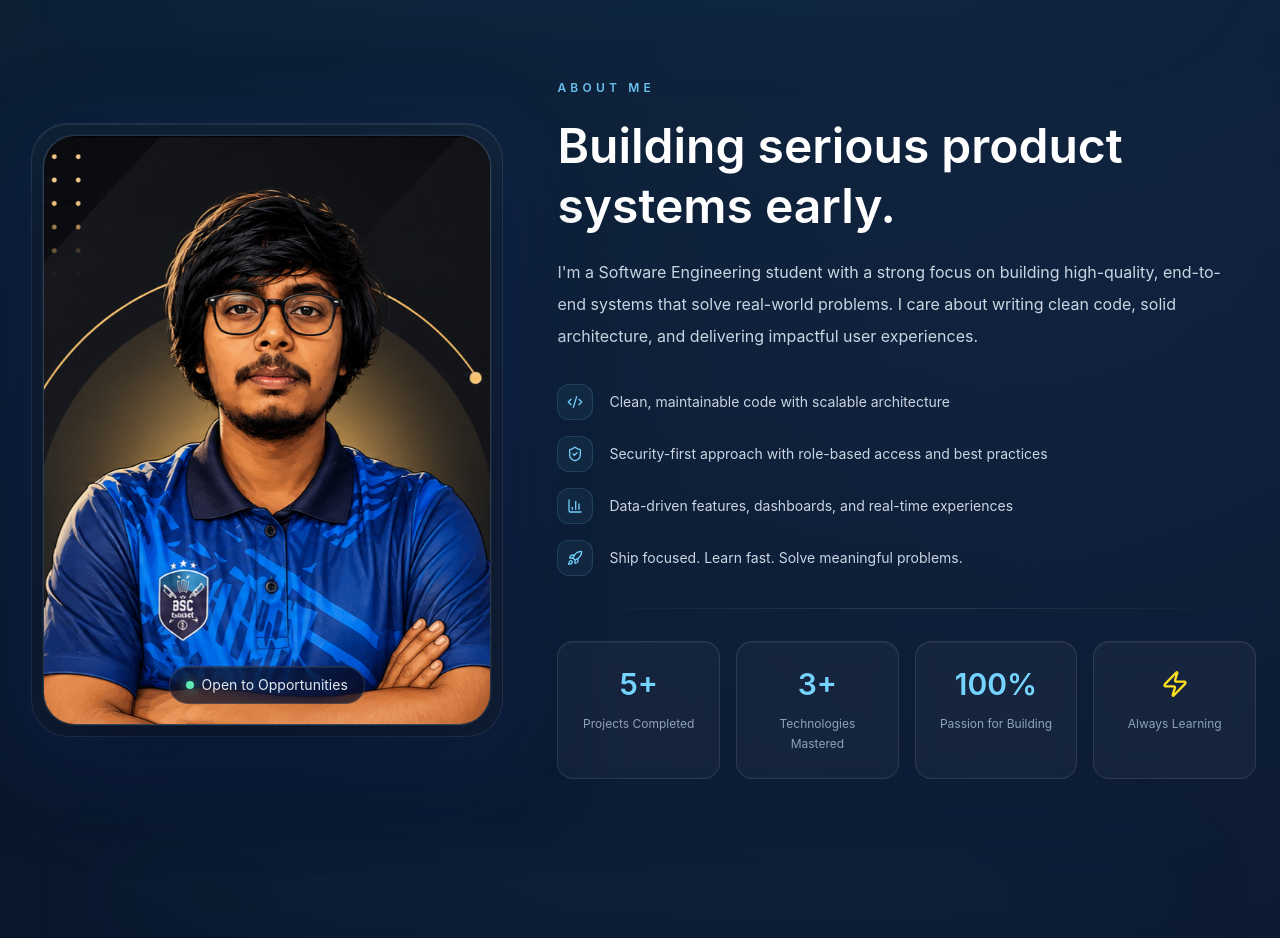
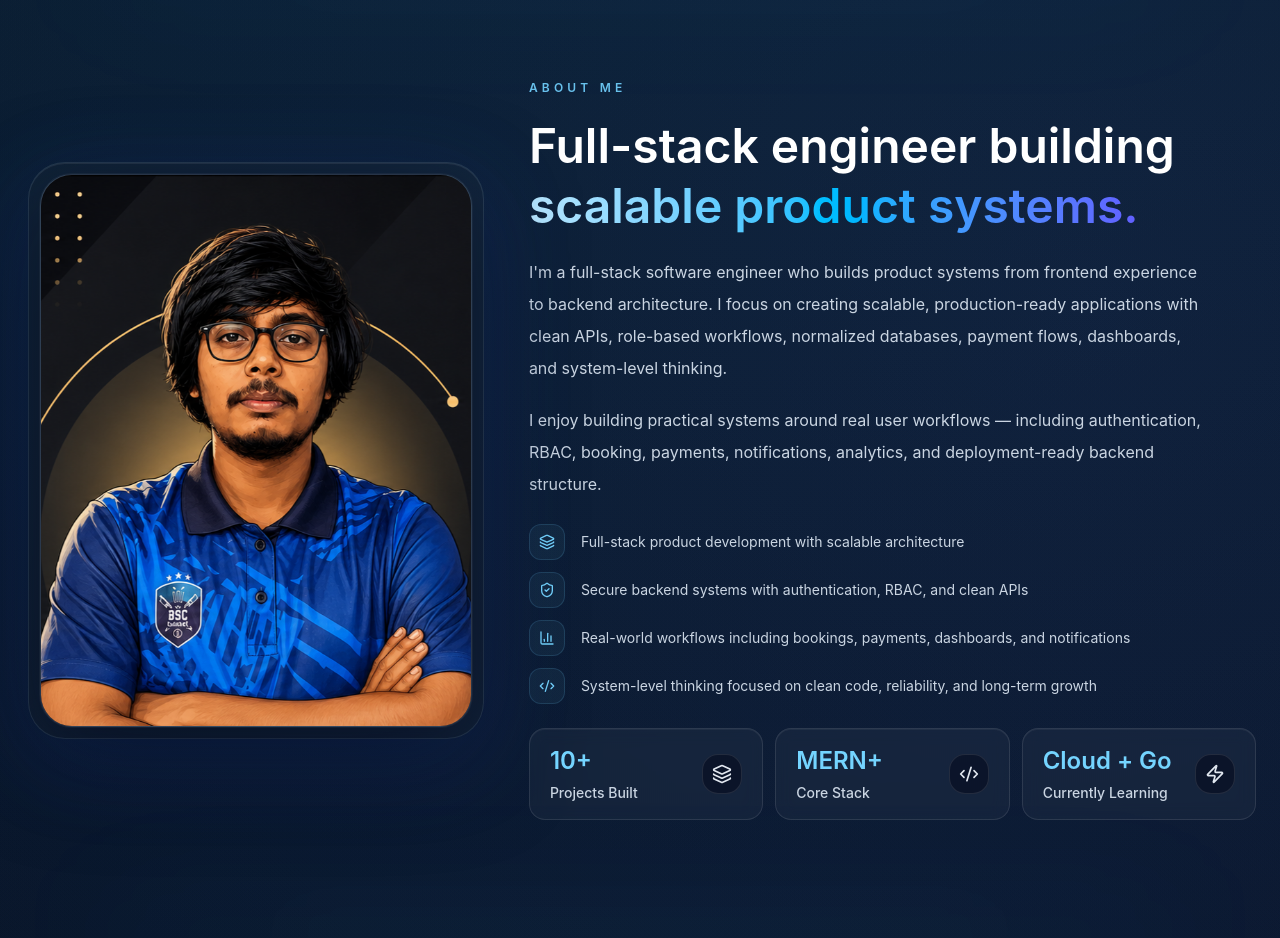
Before and after one commit to SamiunAuntor/Samiun-Alim-Auntor-Portfolio-Site, a Next.js app in the folder frontend/: page / in a window 1280 px wide. Shown: the part 1040-1978 px from the top of the page. Built offline with nearby package versions, Linux system fonts and the light colour scheme.

Commit message:
update: updated about me section

```diff
--- a/frontend/src/components/sections/About.tsx
+++ b/frontend/src/components/sections/About.tsx
@@ -1,44 +1,43 @@
 import Image from "next/image";
-import { BarChart3, Code2, Rocket, ShieldCheck, Zap } from "lucide-react";
+import { BarChart3, Code2, Layers, Rocket, ShieldCheck, Zap } from "lucide-react";
 import aboutPhoto from "@/assets/icon_1.png";
 import { Reveal } from "@/components/shared/Reveal";
 import { profile } from "@/data/site";
 
 const focusPoints = [
   {
-    text: "Clean, maintainable code with scalable architecture",
-    icon: Code2
+    text: "Full-stack product development with scalable architecture",
+    icon: Layers
   },
   {
-    text: "Security-first approach with role-based access and best practices",
+    text: "Secure backend systems with authentication, RBAC, and clean APIs",
     icon: ShieldCheck
   },
   {
-    text: "Data-driven features, dashboards, and real-time experiences",
+    text: "Real-world workflows including bookings, payments, dashboards, and notifications",
     icon: BarChart3
   },
   {
-    text: "Ship focused. Learn fast. Solve meaningful problems.",
-    icon: Rocket
+    text: "System-level thinking focused on clean code, reliability, and long-term growth",
+    icon: Code2
   }
 ] as const;
 
 const stats = [
   {
-    value: "5+",
-    label: "Projects Completed"
+    value: "10+",
+    label: "Projects Built",
+    icon: Layers
   },
   {
-    value: "3+",
-    label: "Technologies Mastered"
+    value: "MERN+",
+    label: "Core Stack",
+    icon: Code2
   },
   {
-    value: "100%",
-    label: "Passion for Building"
-  },
-  {
-    value: <Zap className="h-7 w-7 text-yellow-300" />,
-    label: "Always Learning"
+    value: "Cloud + Go",
+    label: "Currently Learning",
+    icon: Zap
   }
 ] as const;
 
@@ -46,9 +45,9 @@ export function About() {
   return (
     <section id="about" className="py-20 lg:py-24">
       <div className="mx-auto w-full max-w-7xl px-4 sm:px-6">
-        <div className="grid w-full gap-12 lg:grid-cols-[0.82fr_1.18fr] lg:items-center">
+        <div className="grid w-full gap-10 lg:grid-cols-[0.78fr_1.22fr] lg:items-center">
           <Reveal>
-            <div className="relative mx-auto aspect-[0.76] w-full max-w-[28rem]">
+            <div className="relative mx-auto aspect-[0.78] w-full max-w-[27rem]">
               <div className="absolute -inset-3 rounded-[2.3rem] border border-sky-200/12 bg-white/[0.025] shadow-[0_20px_90px_rgba(37,99,235,0.18),inset_0_1px_0_rgba(255,255,255,0.08)] backdrop-blur-xl" />
               <div className="relative h-full overflow-hidden rounded-[2rem] border border-sky-200/20 bg-[radial-gradient(circle_at_50%_18%,rgba(125,211,252,0.18),transparent_34%),linear-gradient(180deg,rgba(15,23,42,0.72),rgba(2,6,23,0.96))] shadow-[0_0_0_1px_rgba(255,255,255,0.04),0_30px_100px_rgba(2,6,23,0.5),inset_0_1px_0_rgba(255,255,255,0.12)]">
                 <div className="absolute inset-0 bg-[linear-gradient(120deg,rgba(255,255,255,0.16),transparent_24%,transparent_76%,rgba(125,211,252,0.12))]" />
@@ -60,34 +59,36 @@ export function About() {
                   sizes="(min-width: 1024px) 28rem, 90vw"
                   className="object-cover object-center"
                 />
-                <div className="absolute inset-x-0 bottom-0 flex justify-center pb-5">
-                  <div className="inline-flex items-center gap-2 rounded-full border border-white/12 bg-slate-950/60 px-4 py-2 text-sm text-slate-200 shadow-[inset_0_1px_0_rgba(255,255,255,0.08)] backdrop-blur-xl">
-                    <span className="h-2 w-2 rounded-full bg-emerald-300 shadow-[0_0_12px_rgba(110,231,183,0.8)]" />
-                    Open to Opportunities
-                  </div>
-                </div>
               </div>
             </div>
           </Reveal>
 
           <Reveal delay={0.1}>
-            <div className="space-y-8">
+            <div className="space-y-6">
               <div className="space-y-5">
                 <p className="text-xs font-semibold uppercase tracking-[0.35em] text-sky-300/90">
                   About Me
                 </p>
                 <h2 className="max-w-2xl text-3xl font-semibold leading-tight text-white sm:text-5xl">
-                  Building serious product systems early.
+                  Full-stack engineer building{" "}
+                  <span className="bg-gradient-to-r from-sky-200 via-sky-400 to-indigo-500 bg-clip-text text-transparent">
+                    scalable product systems.
+                  </span>
                 </h2>
                 <p className="max-w-2xl text-base leading-8 text-slate-300">
-                  I&apos;m a Software Engineering student with a strong focus on building
-                  high-quality, end-to-end systems that solve real-world problems. I care about
-                  writing clean code, solid architecture, and delivering impactful user
-                  experiences.
+                  I&apos;m a full-stack software engineer who builds product systems from frontend
+                  experience to backend architecture. I focus on creating scalable,
+                  production-ready applications with clean APIs, role-based workflows, normalized
+                  databases, payment flows, dashboards, and system-level thinking.
+                </p>
+                <p className="max-w-2xl text-base leading-8 text-slate-300">
+                  I enjoy building practical systems around real user workflows — including
+                  authentication, RBAC, booking, payments, notifications, analytics, and
+                  deployment-ready backend structure.
                 </p>
               </div>
 
-              <div className="grid gap-4">
+              <div className="grid gap-3">
                 {focusPoints.map((point) => {
                   const Icon = point.icon;
 
@@ -102,20 +103,27 @@ export function About() {
                 })}
               </div>
 
-              <div className="h-px w-full bg-gradient-to-r from-transparent via-white/12 to-transparent" />
+              <div className="grid gap-3 sm:grid-cols-3">
+                {stats.map((stat) => {
+                  const Icon = stat.icon;
 
-              <div className="grid gap-4 sm:grid-cols-4">
-                {stats.map((stat) => (
-                  <div
-                    key={stat.label}
-                    className="rounded-2xl border border-white/10 bg-white/[0.035] px-5 py-6 text-center shadow-[inset_0_1px_0_rgba(255,255,255,0.05)] backdrop-blur"
-                  >
-                    <div className="flex min-h-9 items-center justify-center text-3xl font-semibold text-sky-300">
-                      {stat.value}
+                  return (
+                    <div
+                      key={stat.label}
+                      className="flex min-h-20 items-center justify-between gap-4 rounded-2xl border border-white/10 bg-white/[0.035] px-5 py-4 shadow-[inset_0_1px_0_rgba(255,255,255,0.05)] backdrop-blur"
+                    >
+                      <div>
+                        <div className="text-2xl font-semibold text-sky-300">{stat.value}</div>
+                        <p className="mt-1.5 text-sm font-medium leading-5 text-slate-300">
+                          {stat.label}
+                        </p>
+                      </div>
+                      <span className="inline-flex h-10 w-10 shrink-0 items-center justify-center rounded-2xl border border-white/10 bg-slate-950/50 text-slate-200">
+                        <Icon className="h-5 w-5" />
+                      </span>
                     </div>
-                    <p className="mt-3 text-xs leading-5 text-slate-400">{stat.label}</p>
-                  </div>
-                ))}
+                  );
+                })}
               </div>
             </div>
           </Reveal>
```
